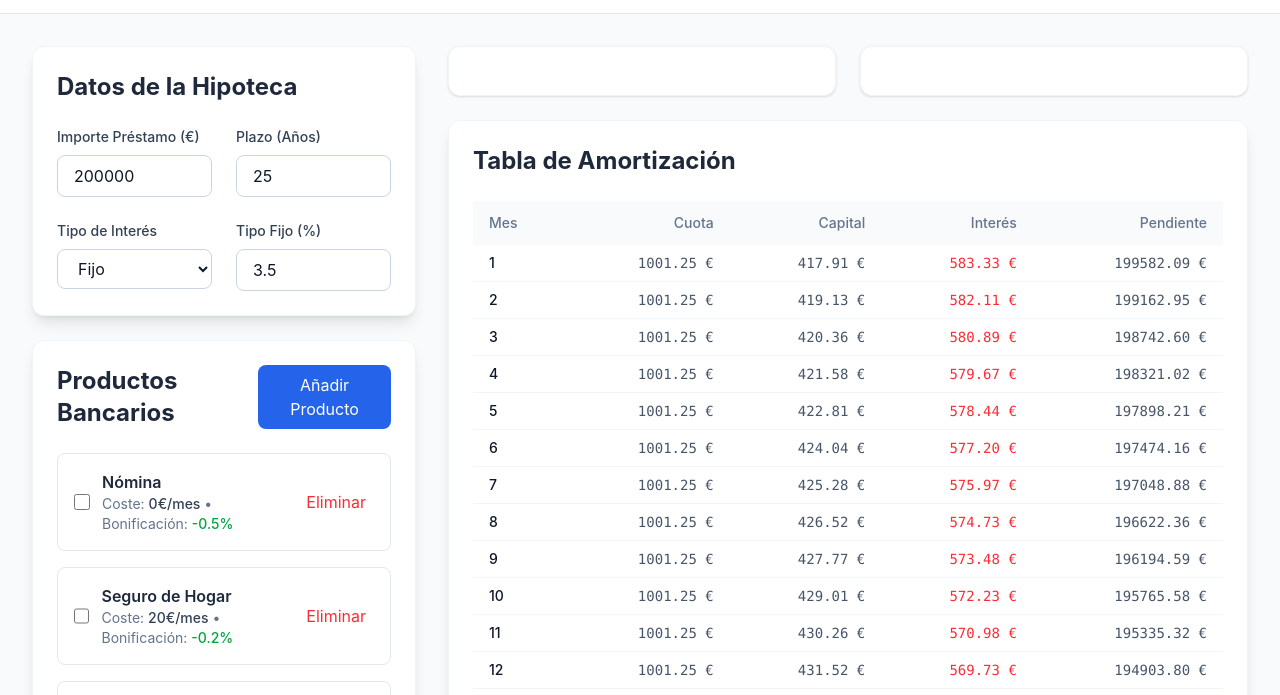
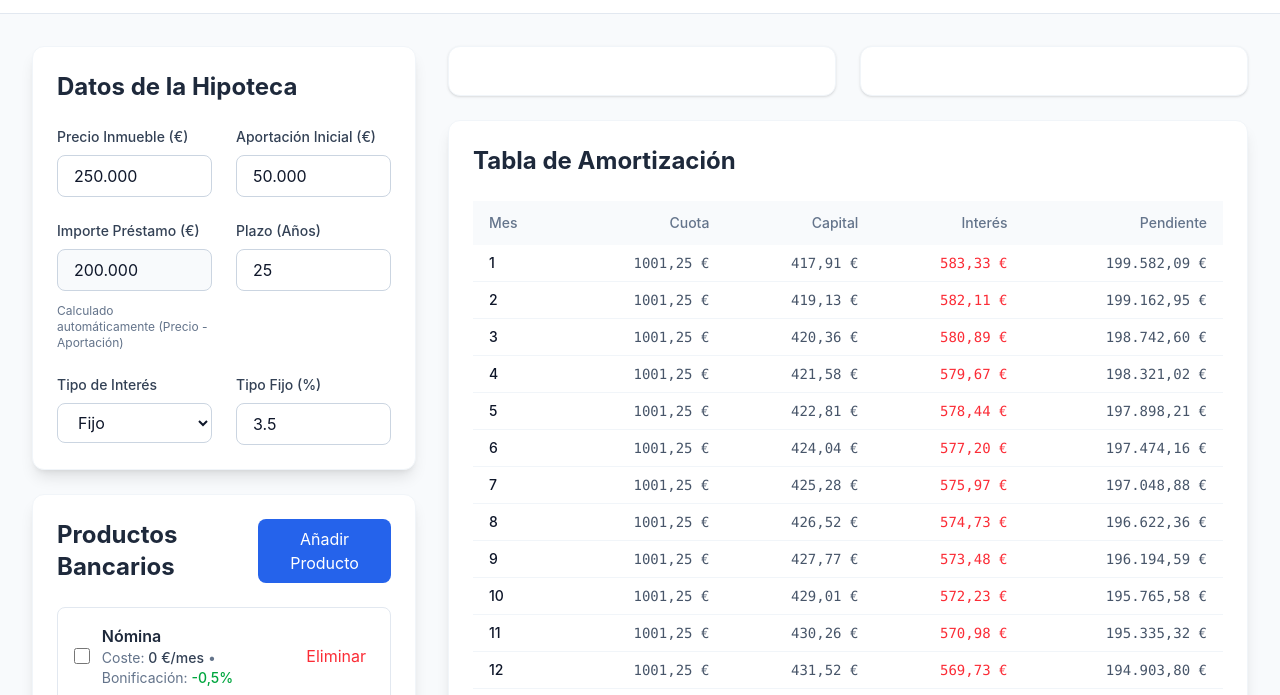
Before and after one commit to FuenRob/calculadora_hipoteca, an Astro site: page / in a window 1280 px wide. Shown: the part 51-746 px from the top of the page. Built offline with nearby package versions, Linux system fonts and the light colour scheme; Astro itself is replaced by a stand-in of ours.

Commit message:
feat: Introduce property price and down payment fields with automatic loan amount calculation and enhanced number formatting.

```diff
--- a/src/components/react/AmortizationTable.tsx
+++ b/src/components/react/AmortizationTable.tsx
@@ -1,5 +1,6 @@
 import { useStore } from '@nanostores/react';
 import { currentCalculation } from '../../stores/mortgageStore';
+import type { MonthlyPayment } from '../../types';
 
 export default function AmortizationTable() {
     const calculation = useStore(currentCalculation);
@@ -24,13 +25,13 @@ export default function AmortizationTable() {
                         </tr>
                     </thead>
                     <tbody className="divide-y divide-slate-100">
-                        {amortizationSchedule.map((row) => (
+                        {amortizationSchedule.map((row: MonthlyPayment) => (
                             <tr key={row.month} className="hover:bg-slate-50 transition-colors">
                                 <td className="px-4 py-2 font-medium text-slate-900">{row.month}</td>
-                                <td className="px-4 py-2 text-right font-mono text-slate-600">{row.payment.toFixed(2)} €</td>
-                                <td className="px-4 py-2 text-right font-mono text-slate-600">{row.principal.toFixed(2)} €</td>
-                                <td className="px-4 py-2 text-right font-mono text-red-500">{row.interest.toFixed(2)} €</td>
-                                <td className="px-4 py-2 text-right font-mono text-slate-600">{row.remainingBalance.toFixed(2)} €</td>
+                                <td className="px-4 py-2 text-right font-mono text-slate-600">{new Intl.NumberFormat('es-ES', { minimumFractionDigits: 2, maximumFractionDigits: 2 }).format(row.payment)} €</td>
+                                <td className="px-4 py-2 text-right font-mono text-slate-600">{new Intl.NumberFormat('es-ES', { minimumFractionDigits: 2, maximumFractionDigits: 2 }).format(row.principal)} €</td>
+                                <td className="px-4 py-2 text-right font-mono text-red-500">{new Intl.NumberFormat('es-ES', { minimumFractionDigits: 2, maximumFractionDigits: 2 }).format(row.interest)} €</td>
+                                <td className="px-4 py-2 text-right font-mono text-slate-600">{new Intl.NumberFormat('es-ES', { minimumFractionDigits: 2, maximumFractionDigits: 2 }).format(row.remainingBalance)} €</td>
                             </tr>
                         ))}
                     </tbody>
--- a/src/components/react/MortgageCalculator.tsx
+++ b/src/components/react/MortgageCalculator.tsx
@@ -1,9 +1,80 @@
-import React from 'react';
+import React, { useState, useEffect } from 'react';
 import { useStore } from '@nanostores/react';
 import { mortgageData, updateMortgageData } from '../../stores/mortgageStore';
 
+type FormattedField = 'amount' | 'propertyPrice' | 'downPayment';
+
 export default function MortgageCalculator() {
     const data = useStore(mortgageData);
+    const [localFields, setLocalFields] = useState({
+        amount: '',
+        propertyPrice: '',
+        downPayment: ''
+    });
+
+    const formatValue = (val: number | undefined) => {
+        if (val === undefined || val === null) return '';
+        return new Intl.NumberFormat('es-ES').format(val);
+    };
+
+    // Generic sync function
+    useEffect(() => {
+        // We sync if store values diverge from local PARSED values.
+        // This handles external updates (like one field updating another in store logic)
+        // while preventing overwrite of user typing if they match.
+
+        const syncField = (key: FormattedField, storeVal: number | undefined) => {
+            if (storeVal === undefined) return;
+
+            // Get current local valid number
+            const localRaw = localFields[key].replace(/\./g, '').replace(',', '.');
+            const localParsed = parseFloat(localRaw);
+
+            if (localParsed !== storeVal) {
+                setLocalFields(prev => ({
+                    ...prev,
+                    [key]: formatValue(storeVal)
+                }));
+            }
+        };
+
+        syncField('amount', data.amount);
+        syncField('propertyPrice', data.propertyPrice);
+        syncField('downPayment', data.downPayment);
+
+    }, [data.amount, data.propertyPrice, data.downPayment]);
+
+
+    const handleFormattedChange = (field: FormattedField) => (e: React.ChangeEvent<HTMLInputElement>) => {
+        const val = e.target.value;
+        if (!/^[\d.,]*$/.test(val)) return;
+
+        // Parse
+        const cleanForParse = val.replace(/\./g, '').replace(',', '.');
+        const numValue = parseFloat(cleanForParse);
+
+        // Update Store
+        if (!isNaN(numValue)) {
+            updateMortgageData({ [field]: numValue });
+        } else if (val === '') {
+            updateMortgageData({ [field]: 0 });
+        }
+
+        // Format Display
+        const parts = val.split(',');
+        let integerPart = parts[0].replace(/\./g, '');
+        if (integerPart) {
+            const parsedInt = parseFloat(integerPart);
+            if (!isNaN(parsedInt)) {
+                integerPart = new Intl.NumberFormat('es-ES').format(parsedInt);
+            }
+        }
+        let newDisplay = integerPart;
+        if (parts.length > 1) newDisplay += ',' + parts[1];
+        else if (val.endsWith(',')) newDisplay += ',';
+
+        setLocalFields(prev => ({ ...prev, [field]: newDisplay }));
+    };
 
     const handleChange = (e: React.ChangeEvent<HTMLInputElement | HTMLSelectElement>) => {
         const { name, value, type } = e.target;
@@ -17,15 +88,36 @@ export default function MortgageCalculator() {
             <h2 className="text-2xl font-bold mb-6 text-slate-800">Datos de la Hipoteca</h2>
 
             <div className="grid grid-cols-1 md:grid-cols-2 gap-6">
+                {/* New Fields */}
+                <div className="space-y-2">
+                    <label className="block text-sm font-medium text-slate-700">Precio Inmueble (€)</label>
+                    <input
+                        type="text"
+                        value={localFields.propertyPrice}
+                        onChange={handleFormattedChange('propertyPrice')}
+                        className="w-full px-4 py-2 border border-slate-300 rounded-lg focus:ring-2 focus:ring-blue-500 focus:border-blue-500 transition-colors"
+                    />
+                </div>
+
+                <div className="space-y-2">
+                    <label className="block text-sm font-medium text-slate-700">Aportación Inicial (€)</label>
+                    <input
+                        type="text"
+                        value={localFields.downPayment}
+                        onChange={handleFormattedChange('downPayment')}
+                        className="w-full px-4 py-2 border border-slate-300 rounded-lg focus:ring-2 focus:ring-blue-500 focus:border-blue-500 transition-colors"
+                    />
+                </div>
+
                 <div className="space-y-2">
                     <label className="block text-sm font-medium text-slate-700">Importe Préstamo (€)</label>
                     <input
-                        type="number"
-                        name="amount"
-                        value={data.amount}
-                        onChange={handleChange}
-                        className="w-full px-4 py-2 border border-slate-300 rounded-lg focus:ring-2 focus:ring-blue-500 focus:border-blue-500 transition-colors"
+                        type="text"
+                        value={localFields.amount}
+                        onChange={handleFormattedChange('amount')}
+                        className="w-full px-4 py-2 border border-slate-300 rounded-lg focus:ring-2 focus:ring-blue-500 focus:border-blue-500 transition-colors bg-slate-50"
                     />
+                    <p className="text-xs text-slate-500 mt-1">Calculado automáticamente (Precio - Aportación)</p>
                 </div>
 
                 <div className="space-y-2">
--- a/src/components/react/ProductManager.tsx
+++ b/src/components/react/ProductManager.tsx
@@ -89,9 +89,9 @@ export default function ProductManager() {
                             <div>
                                 <h3 className="font-semibold text-slate-800">{product.name}</h3>
                                 <p className="text-sm text-slate-500">
-                                    Coste: <span className="font-medium text-slate-700">{product.monthlyCost}€/mes</span>
+                                    Coste: <span className="font-medium text-slate-700">{new Intl.NumberFormat('es-ES', { minimumFractionDigits: 0, maximumFractionDigits: 2 }).format(product.monthlyCost)} €/mes</span>
                                     {' • '}
-                                    Bonificación: <span className="font-medium text-green-600">-{product.interestReduction}%</span>
+                                    Bonificación: <span className="font-medium text-green-600">-{new Intl.NumberFormat('es-ES', { minimumFractionDigits: 1, maximumFractionDigits: 2 }).format(product.interestReduction)}%</span>
                                 </p>
                             </div>
                         </div>
--- a/src/stores/mortgageStore.ts
+++ b/src/stores/mortgageStore.ts
@@ -4,7 +4,9 @@ import { calculateMortgage } from '../utils/mortgageCalculations';
 import { analyzeProducts, calculateWithSelectedProducts } from '../utils/productAnalysis';
 
 export const mortgageData = atom<MortgageData>({
-    amount: 200000,
+    propertyPrice: 250000,
+    downPayment: 50000,
+    amount: 200000, // 250k - 50k
     years: 25,
     interestType: 'fixed',
     fixedRate: 3.5,
@@ -35,7 +37,34 @@ export const productAnalysis = computed([mortgageData, products], (data, current
 });
 
 export function updateMortgageData(newData: Partial<MortgageData>) {
-    mortgageData.set({ ...mortgageData.get(), ...newData });
+    const current = mortgageData.get();
+    let updated = { ...current, ...newData };
+
+    // Logic to keep Price, Down Payment and Loan Amount in sync
+    // Case 1: Updating Property Price -> update Loan Amount (keeping Down Payment constant)
+    if (newData.propertyPrice !== undefined && newData.downPayment === undefined && newData.amount === undefined) {
+        updated.amount = Math.max(0, newData.propertyPrice - current.downPayment);
+    }
+    // Case 2: Updating Down Payment -> update Loan Amount (keeping Price constant)
+    else if (newData.downPayment !== undefined && newData.propertyPrice === undefined && newData.amount === undefined) {
+        updated.amount = Math.max(0, current.propertyPrice - newData.downPayment);
+    }
+    // Case 3: Updating Loan Amount -> update Down Payment (keeping Price constant)
+    else if (newData.amount !== undefined && newData.propertyPrice === undefined && newData.downPayment === undefined) {
+        // Prevent negative down payment if loan > price? Or allow it?
+        // Let's assume Price is the anchor.
+        if (newData.amount > current.propertyPrice) {
+            // If loan exceeds price, maybe update price? Or set down payment to 0 and clamp loan?
+            // Let's clamp loan to price for sanity, or update price.
+            // Common behavior: Loan is what it is. If Loan > Price, Price must increase.
+            updated.propertyPrice = newData.amount;
+            updated.downPayment = 0;
+        } else {
+            updated.downPayment = current.propertyPrice - newData.amount;
+        }
+    }
+
+    mortgageData.set(updated);
 }
 
 export function addProduct(product: Omit<BankProduct, 'id' | 'selected'>) {
--- a/src/types/index.ts
+++ b/src/types/index.ts
@@ -1,5 +1,7 @@
 export interface MortgageData {
-    amount: number;              // Capital prestado
+    propertyPrice: number;       // Precio del inmueble
+    downPayment: number;         // Aportación inicial
+    amount: number;              // Capital prestado (propertyPrice - downPayment)
     years: number;               // Plazo en años
     interestType: 'fixed' | 'variable' | 'mixed';
     fixedRate?: number;          // Para fijo/mixto (TIN)
```
